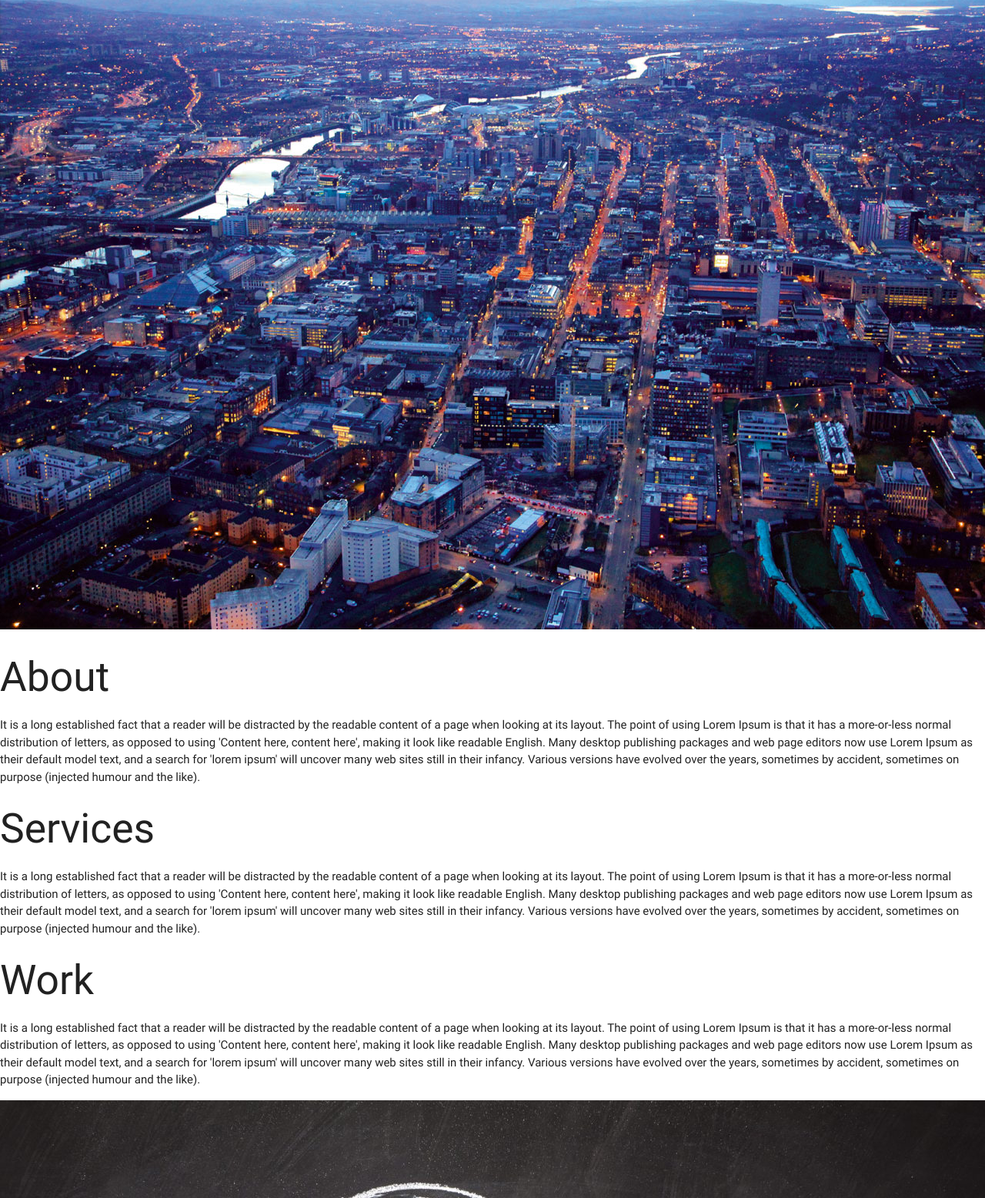
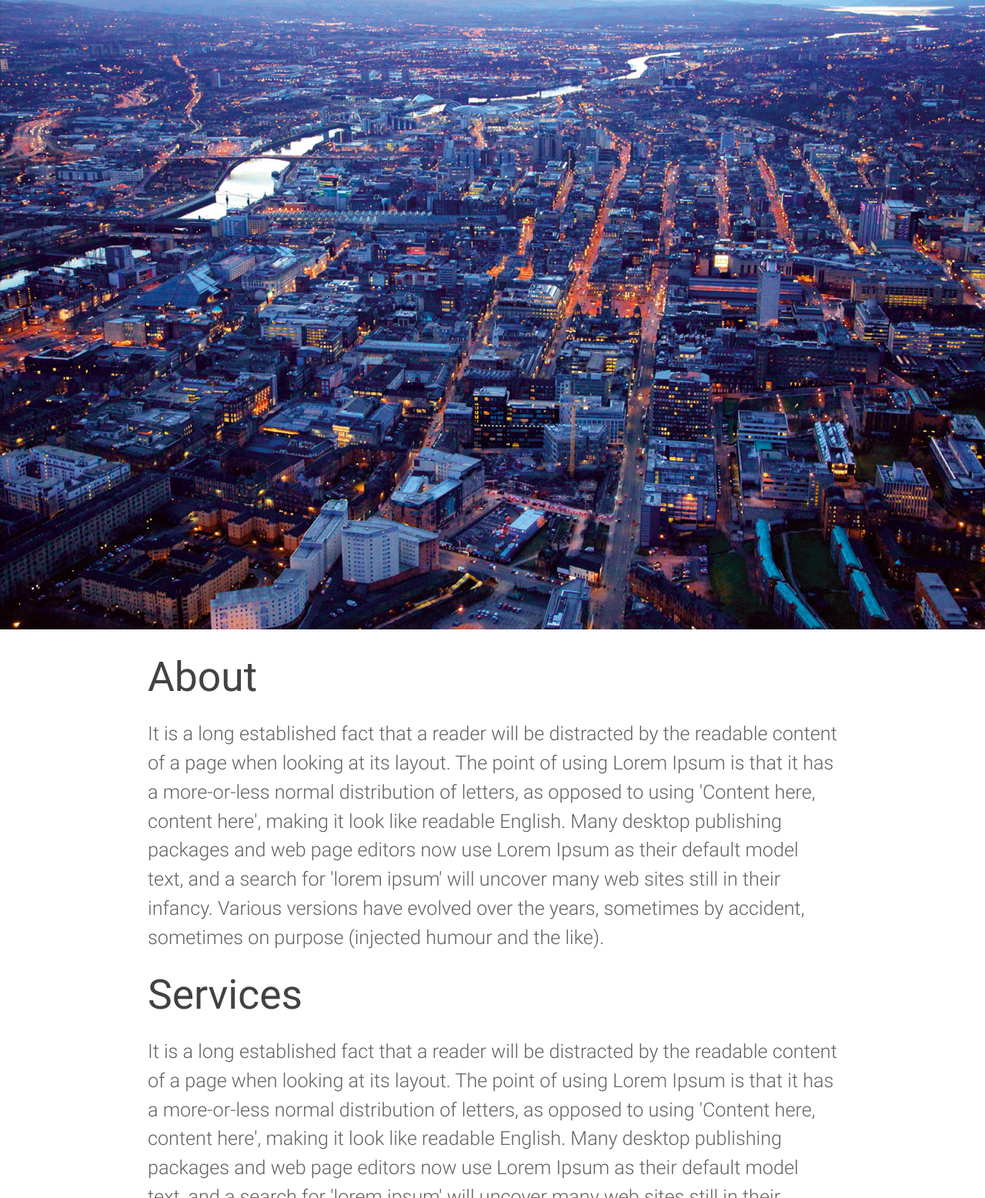
Before and after one commit to dsskdev/mySite, a plain HTML site: page index.html in a window 1280 px wide. Shown: the part 99-1656 px from the top of the page at 77% size. Drawn offline with nearby package versions, Linux system fonts and the light colour scheme.

Commit message:
content update

```diff
--- a/assets/css/custom.css
+++ b/assets/css/custom.css
@@ -2,3 +2,12 @@
     min-height: 400px;
     background: transparent;
 }
+
+#feature{
+    background-size: cover;
+    width: 100%;
+}
+
+#img-container{
+
+}
--- a/index.html
+++ b/index.html
@@ -15,7 +15,8 @@
         <p class="browserupgrade">You are using an <strong>outdated</strong> browser. Please <a href="https://browsehappy.com/">upgrade your browser</a> to improve your experience and security.</p>
     <![endif]-->
         <header>
-            <nav>
+                <div class="navbar-fixed">
+            <nav class="grey darken-3">
                 <div class="nav-wrapper container">
                     <a href="#!" class="brand-logo">Logo</a>
                     <a href="#" data-activates="mobile-demo" class="button-collapse"><i class="material-icons">menu</i></a>
@@ -33,32 +34,34 @@
                     </ul>
                 </div>
             </nav>
+            </div>
         </header>
-        <div>
-                <img class="responsive-img" src="assets/images/glasgow.jpg"/>
-            </div>
+        <div id="img-container">
+            <img  id="feature" class="responsive-img" src="assets/images/glasgow.jpg"/>
+        </div>
         <main>
-            <section id="about" >
-                <h2>About</h2>
-                <p>It is a long established fact that a reader will be distracted by the readable content of a page when looking at its layout. The point of using Lorem Ipsum is that it has a more-or-less normal distribution of letters, as opposed to using 'Content here, content here', making it look like readable English. Many desktop publishing packages and web page editors now use Lorem Ipsum as their default model text, and a search for 'lorem ipsum' will uncover many web sites still in their infancy. Various versions have evolved over the years, sometimes by accident, sometimes on purpose (injected humour and the like).
+            <section id="about" class="container">
+                <h2 class="grey-text text-darken-3">About</h2>
+                <p class="flow-text grey-text text-darken-2">It is a long established fact that a reader will be distracted by the readable content of a page when looking at its layout. The point of using Lorem Ipsum is that it has a more-or-less normal distribution of letters, as opposed to using 'Content here, content here', making it look like readable English. Many desktop publishing packages and web page editors now use Lorem Ipsum as their default model text, and a search for 'lorem ipsum' will uncover many web sites still in their infancy. Various versions have evolved over the years, sometimes by accident, sometimes on purpose (injected humour and the like).
                 </p>
             </section>
-            <section id="services">
-                    <h2>Services</h2>
-                    <p>It is a long established fact that a reader will be distracted by the readable content of a page when looking at its layout. The point of using Lorem Ipsum is that it has a more-or-less normal distribution of letters, as opposed to using 'Content here, content here', making it look like readable English. Many desktop publishing packages and web page editors now use Lorem Ipsum as their default model text, and a search for 'lorem ipsum' will uncover many web sites still in their infancy. Various versions have evolved over the years, sometimes by accident, sometimes on purpose (injected humour and the like).
+            <section id="services" class="container">
+                    <h2 class="grey-text text-darken-3">Services</h2>
+                    <p class="flow-text grey-text text-darken-2">It is a long established fact that a reader will be distracted by the readable content of a page when looking at its layout. The point of using Lorem Ipsum is that it has a more-or-less normal distribution of letters, as opposed to using 'Content here, content here', making it look like readable English. Many desktop publishing packages and web page editors now use Lorem Ipsum as their default model text, and a search for 'lorem ipsum' will uncover many web sites still in their infancy. Various versions have evolved over the years, sometimes by accident, sometimes on purpose (injected humour and the like).
                         </p>
             </section>
-            <section id="work">
-                    <h2>Work</h2>
-                    <p>It is a long established fact that a reader will be distracted by the readable content of a page when looking at its layout. The point of using Lorem Ipsum is that it has a more-or-less normal distribution of letters, as opposed to using 'Content here, content here', making it look like readable English. Many desktop publishing packages and web page editors now use Lorem Ipsum as their default model text, and a search for 'lorem ipsum' will uncover many web sites still in their infancy. Various versions have evolved over the years, sometimes by accident, sometimes on purpose (injected humour and the like).
+            <section id="work" class="container">
+                    <h2 class="grey-text text-darken-3">Work</h2>
+                    <p class="flow-text grey-text text-darken-2">It is a long established fact that a reader will be distracted by the readable content of a page when looking at its layout. The point of using Lorem Ipsum is that it has a more-or-less normal distribution of letters, as opposed to using 'Content here, content here', making it look like readable English. Many desktop publishing packages and web page editors now use Lorem Ipsum as their default model text, and a search for 'lorem ipsum' will uncover many web sites still in their infancy. Various versions have evolved over the years, sometimes by accident, sometimes on purpose (injected humour and the like).
                         </p>
             </section>
             <div>
-                    <img class="responsive-img" src="assets/images/search.jpg"/>
-                </div>
-            <section id="contact">
-                    <h2>Contact</h2>
-                    <p>It is a long established fact that a reader will be distracted by the readable content of a page when looking at its layout. The point of using Lorem Ipsum is that it has a more-or-less normal distribution of letters, as opposed to using 'Content here, content here', making it look like readable English. Many desktop publishing packages and web page editors now use Lorem Ipsum as their default model text, and a search for 'lorem ipsum' will uncover many web sites still in their infancy. Various versions have evolved over the years, sometimes by accident, sometimes on purpose (injected humour and the like).
+                <img id="feature" class="responsive-img" src="assets/images/search.jpg"/>
+
+            </div>
+            <section id="contact" class="container">
+                    <h2 class="grey-text text-darken-3">Contact</h2>
+                    <p class="flow-text grey-text text-darken-2">It is a long established fact that a reader will be distracted by the readable content of a page when looking at its layout. The point of using Lorem Ipsum is that it has a more-or-less normal distribution of letters, as opposed to using 'Content here, content here', making it look like readable English. Many desktop publishing packages and web page editors now use Lorem Ipsum as their default model text, and a search for 'lorem ipsum' will uncover many web sites still in their infancy. Various versions have evolved over the years, sometimes by accident, sometimes on purpose (injected humour and the like).
                         </p>
             </section>
         </main>
```
